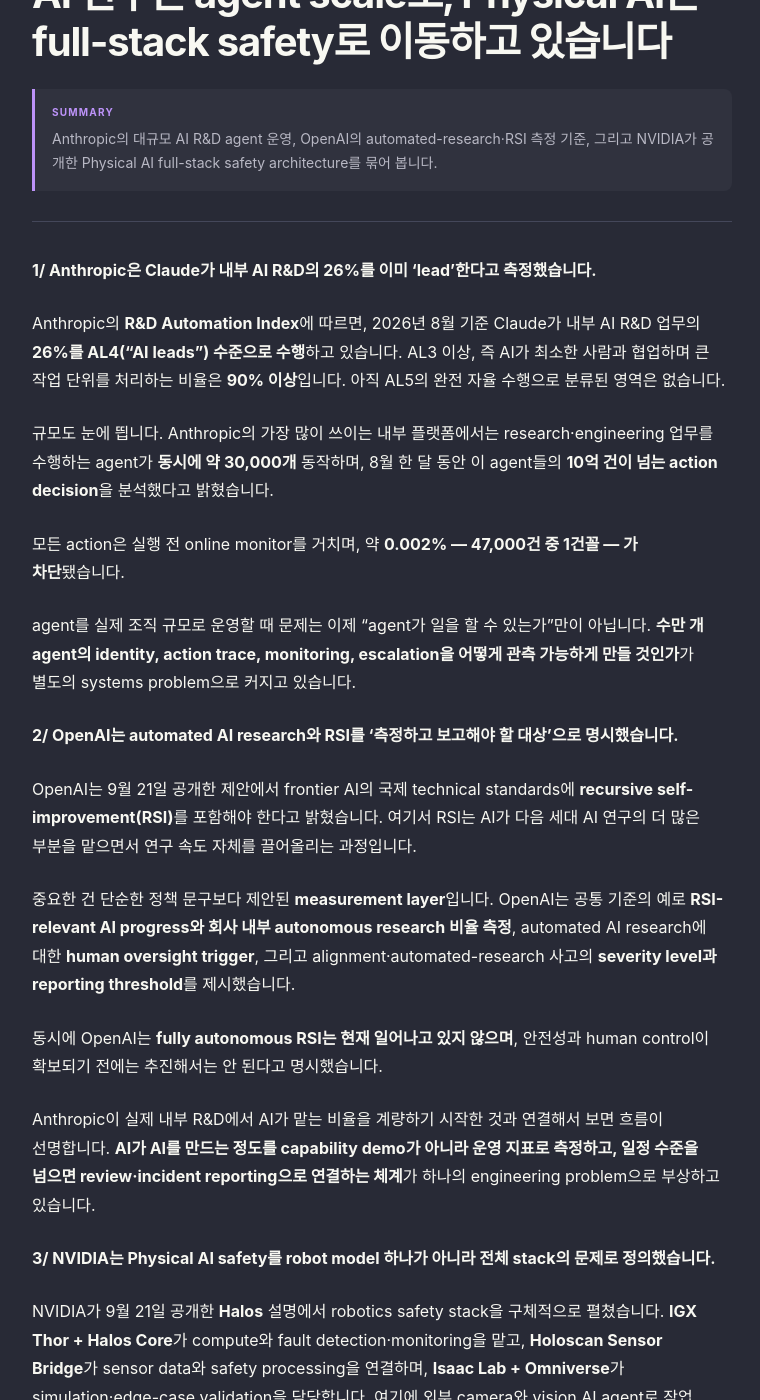
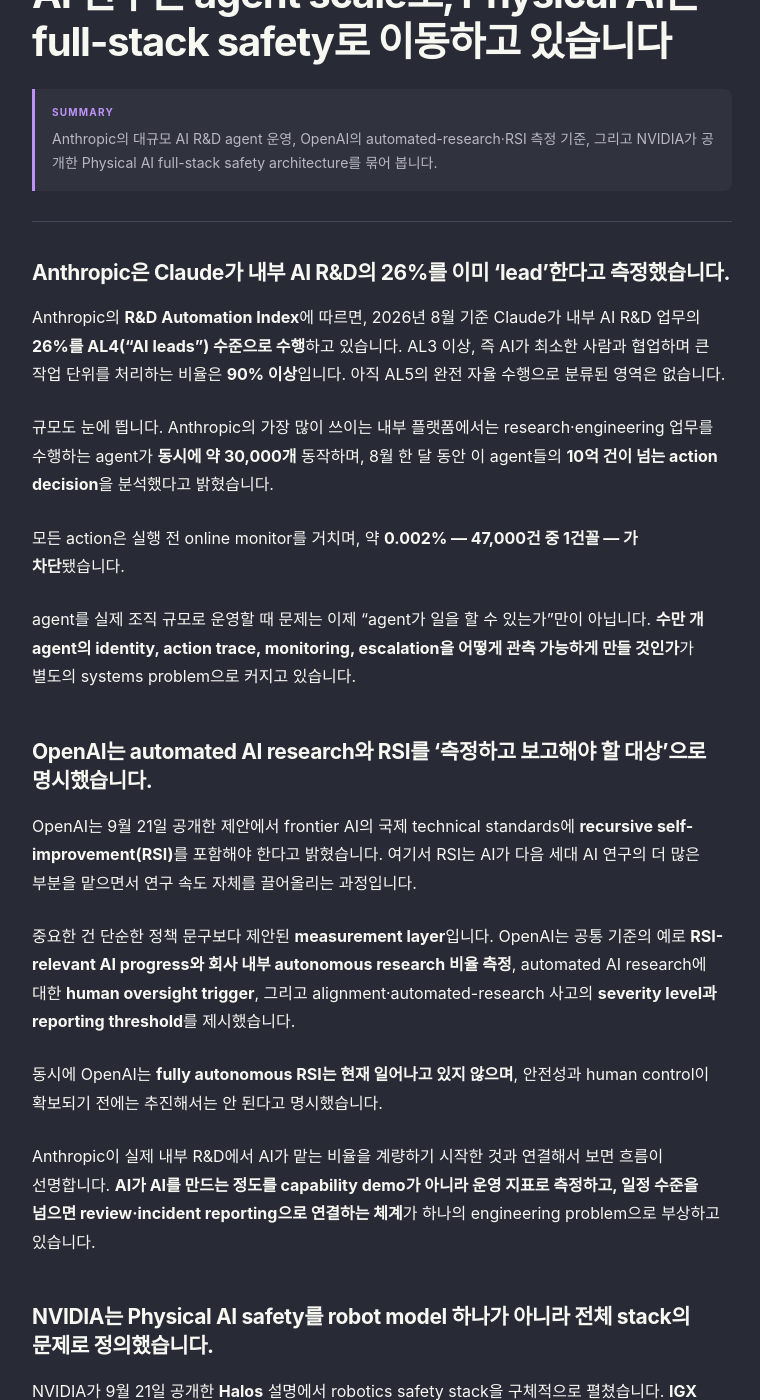
Before and after one commit to nayana224/nayana224.github.io, a Jekyll site: the page built from _research_feed/2026-09-21-ai-robotics.md, in a window 1280 px wide and 1400 px high, scrolled down 198 px. Shown: the whole window, without its empty margins (258-1018 px from the left). Built offline with Jekyll 4.4.1, drawn with Linux system fonts in a browser that asks for light colours.

Commit message:
content: remove thread numbering from Research Feed

```diff
--- a/_research_feed/2026-09-21-ai-robotics.md
+++ b/_research_feed/2026-09-21-ai-robotics.md
@@ -7,8 +7,7 @@
 summary: "Anthropic의 대규모 AI R&D agent 운영, OpenAI의 automated-research·RSI 측정 기준, 그리고 NVIDIA가 공개한 Physical AI full-stack safety architecture를 묶어 봅니다."
 ---
 
-**1/ Anthropic은 Claude가 내부 AI R&D의 26%를 이미 ‘lead’한다고 측정했습니다.**
-
+## Anthropic은 Claude가 내부 AI R&D의 26%를 이미 ‘lead’한다고 측정했습니다.
 Anthropic의 **R&D Automation Index**에 따르면, 2026년 8월 기준 Claude가 내부 AI R&D 업무의 **26%를 AL4(“AI leads”) 수준으로 수행**하고 있습니다. AL3 이상, 즉 AI가 최소한 사람과 협업하며 큰 작업 단위를 처리하는 비율은 **90% 이상**입니다. 아직 AL5의 완전 자율 수행으로 분류된 영역은 없습니다.
 
 규모도 눈에 띕니다. Anthropic의 가장 많이 쓰이는 내부 플랫폼에서는 research·engineering 업무를 수행하는 agent가 **동시에 약 30,000개** 동작하며, 8월 한 달 동안 이 agent들의 **10억 건이 넘는 action decision**을 분석했다고 밝혔습니다.
@@ -17,8 +16,7 @@
 
 agent를 실제 조직 규모로 운영할 때 문제는 이제 “agent가 일을 할 수 있는가”만이 아닙니다. **수만 개 agent의 identity, action trace, monitoring, escalation을 어떻게 관측 가능하게 만들 것인가**가 별도의 systems problem으로 커지고 있습니다.
 
-**2/ OpenAI는 automated AI research와 RSI를 ‘측정하고 보고해야 할 대상’으로 명시했습니다.**
-
+## OpenAI는 automated AI research와 RSI를 ‘측정하고 보고해야 할 대상’으로 명시했습니다.
 OpenAI는 9월 21일 공개한 제안에서 frontier AI의 국제 technical standards에 **recursive self-improvement(RSI)**를 포함해야 한다고 밝혔습니다. 여기서 RSI는 AI가 다음 세대 AI 연구의 더 많은 부분을 맡으면서 연구 속도 자체를 끌어올리는 과정입니다.
 
 중요한 건 단순한 정책 문구보다 제안된 **measurement layer**입니다. OpenAI는 공통 기준의 예로 **RSI-relevant AI progress와 회사 내부 autonomous research 비율 측정**, automated AI research에 대한 **human oversight trigger**, 그리고 alignment·automated-research 사고의 **severity level과 reporting threshold**를 제시했습니다.
@@ -27,8 +25,7 @@
 
 Anthropic이 실제 내부 R&D에서 AI가 맡는 비율을 계량하기 시작한 것과 연결해서 보면 흐름이 선명합니다. **AI가 AI를 만드는 정도를 capability demo가 아니라 운영 지표로 측정하고, 일정 수준을 넘으면 review·incident reporting으로 연결하는 체계**가 하나의 engineering problem으로 부상하고 있습니다.
 
-**3/ NVIDIA는 Physical AI safety를 robot model 하나가 아니라 전체 stack의 문제로 정의했습니다.**
-
+## NVIDIA는 Physical AI safety를 robot model 하나가 아니라 전체 stack의 문제로 정의했습니다.
 NVIDIA가 9월 21일 공개한 **Halos** 설명에서 robotics safety stack을 구체적으로 펼쳤습니다. **IGX Thor + Halos Core**가 compute와 fault detection·monitoring을 맡고, **Holoscan Sensor Bridge**가 sensor data와 safety processing을 연결하며, **Isaac Lab + Omniverse**가 simulation·edge-case validation을 담당합니다. 여기에 외부 camera와 vision AI agent로 작업 공간을 감시하는 **Outside-In Safety Blueprint**도 포함됩니다.
 
 핵심 변화는 safety를 policy의 마지막 guardrail로 붙이는 방식이 아니라 **hardware → runtime/software → sensing → simulation/validation → facility-level monitoring**에 걸친 lifecycle 문제로 다룬다는 점입니다. 모델이나 task가 업데이트되면 material change에 맞춰 safety testing도 다시 수행해야 한다는 전제입니다.
@@ -38,7 +35,6 @@
 Robot Learning 관점에서는 policy 성능만큼 중요한 질문이 하나 더 생깁니다. **학습된 policy가 실패해도 독립적인 sensing·runtime·facility layer가 안전 경계를 유지할 수 있는가?** Physical AI가 demo에서 실제 deployment로 넘어갈수록 이 separation이 시스템 설계의 핵심이 될 가능성이 큽니다.
 
 ## Sources
-
 - [Anthropic — Measurements for understanding the pace of AI development inside frontier labs](https://www.anthropic.com/institute/measuring-pace-of-ai-development)
 - [OpenAI — Building standards for the next phase of AI](https://openai.com/index/building-standards-next-phase-ai/)
 - [NVIDIA — Why Deploying Physical AI at Scale Demands Safety at Every Layer](https://blogs.nvidia.com/blog/physical-ai-halos-safety/)
```
